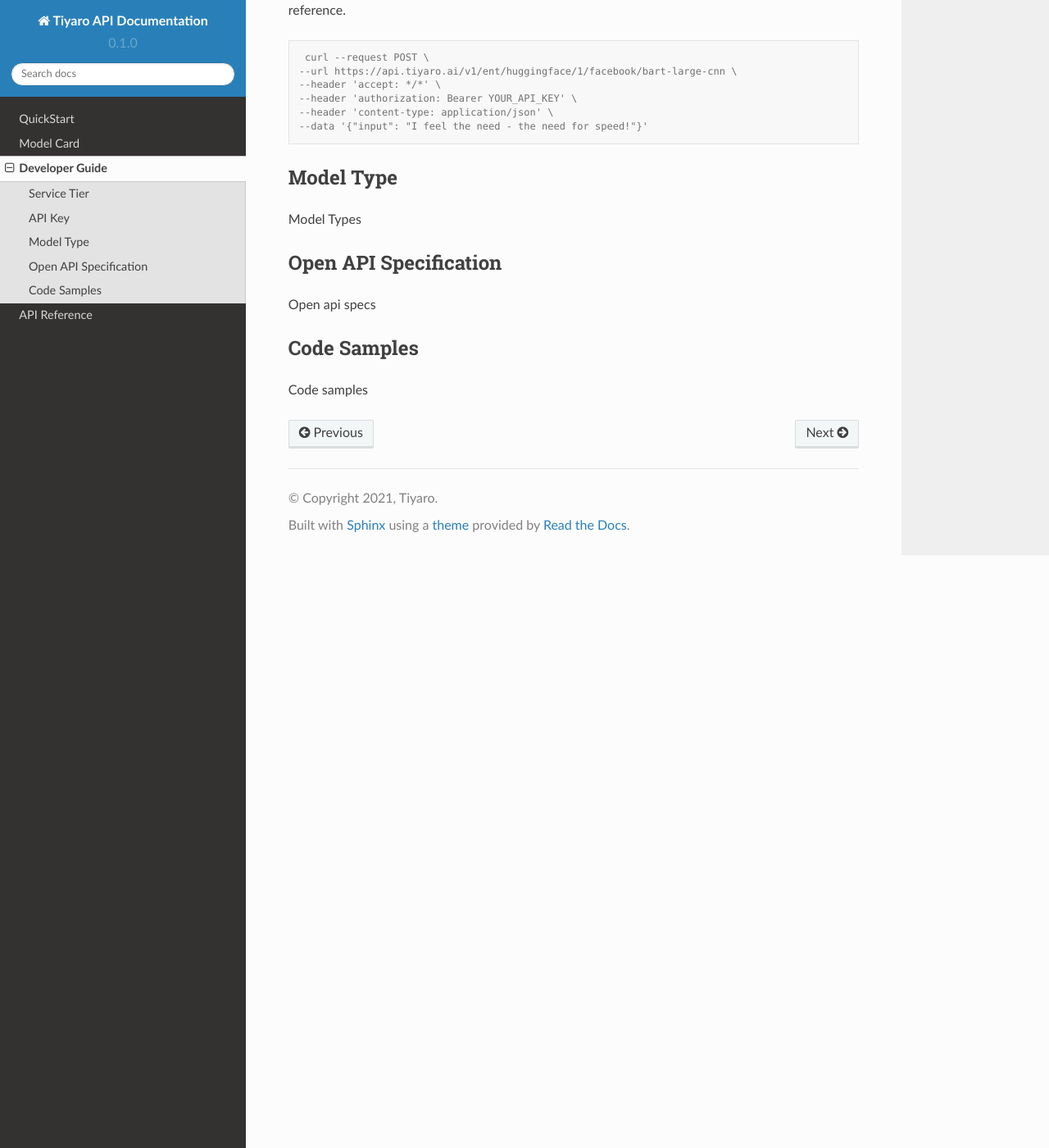
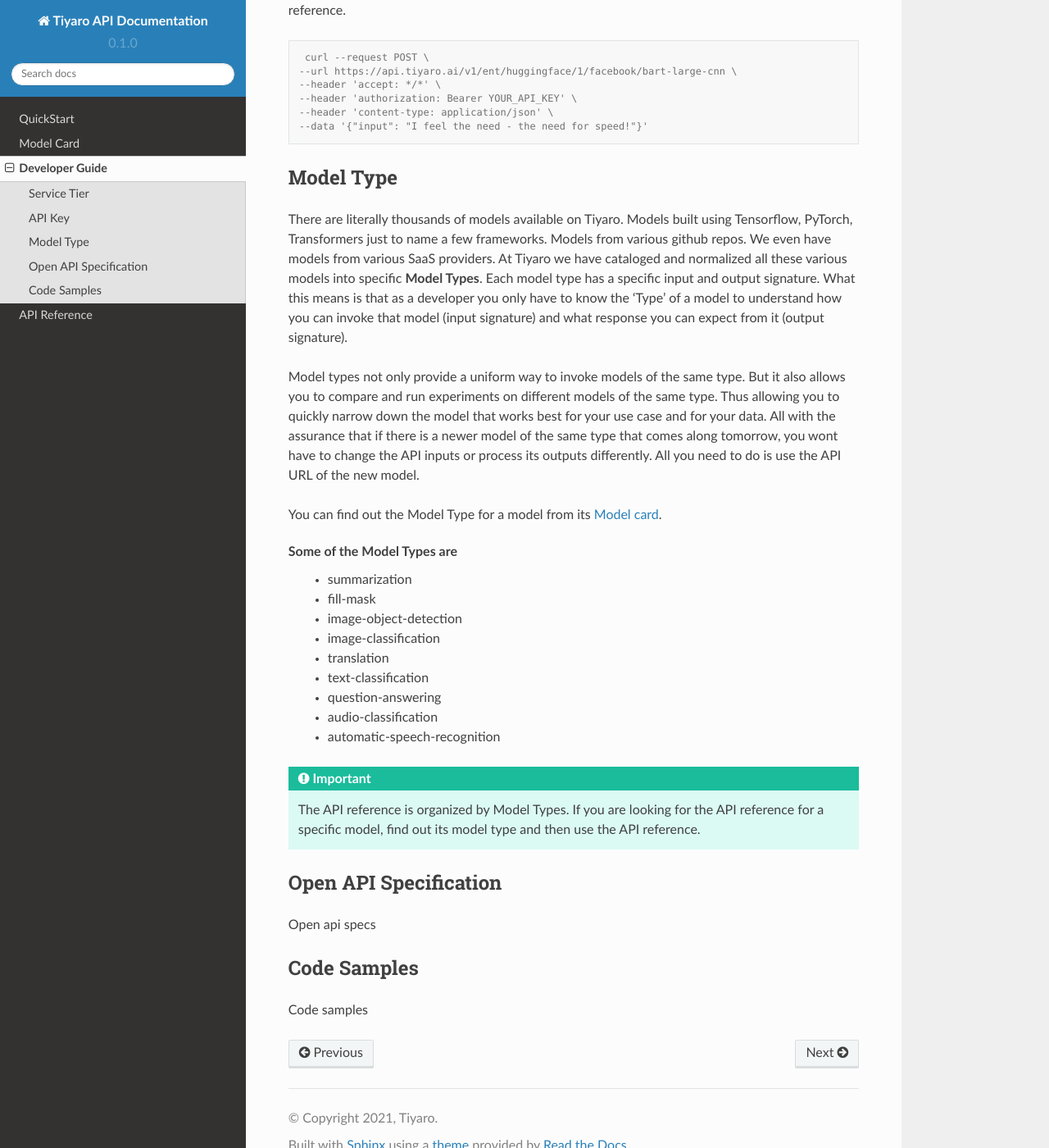
Before and after one commit to mahpat16/rtd-api-doc, a Sphinx documentation site: the page built from docs/source/developer.rst, in a window 1280 px wide and 1400 px high, scrolled down 930 px. Shown: the whole window at 82% size. Built offline with Sphinx 7.4.7 and the Read the Docs theme 2.0.0, drawn with Linux system fonts in a browser that asks for light colours.

Commit message:
Model Type documentation and cross links to Model Card.

```diff
--- a/docs/source/developer.rst
+++ b/docs/source/developer.rst
@@ -46,8 +46,32 @@ The following example shows how you can pass in the API key in `cURL <https://cu
 
 Model Type
 ----------
-Model Types
+There are literally thousands of models available on Tiyaro. Models built using Tensorflow, PyTorch,
+Transformers just to name a few frameworks. Models from various github repos. We even have models from various SaaS providers. At Tiyaro
+we have cataloged and normalized all these various models into specific **Model Types**. Each model type has
+a specific input and output signature. What this means is that as a developer you only have to know the 'Type' of a
+model to understand how you can invoke that model (input signature) and what response you can expect from it (output signature).
 
+Model types not only provide a uniform way to invoke models of the same type. But it also allows you to
+compare and run experiments on different models of the same type. Thus allowing you to quickly narrow down the
+model that works best for your use case and for your data. All with the assurance that if there is a newer model
+of the same type that comes along tomorrow, you wont have to change the API inputs or process its outputs differently.
+All you need to do is use the API URL of the new model.
+
+You can find out the Model Type for a model from its :ref:`Model card <modeltypeoncard>`.
+
+Some of the Model Types are
+   * summarization
+   * fill-mask
+   * image-object-detection
+   * image-classification
+   * translation
+   * text-classification
+   * question-answering
+   * audio-classification
+   * automatic-speech-recognition
+
+.. important:: The API reference is organized by Model Types. If you are looking for the API reference for a specific model, find out its model type and then use the API reference.
 
 .. _openapispec:
 
--- a/docs/source/samplemodel.rst
+++ b/docs/source/samplemodel.rst
@@ -12,7 +12,10 @@ Here is a screenshot of the model card for model facebook/bart-large-cnn
 Every model available on Tiyaro is readily accessible as an API endpoint. The model card includes the
 
 * API endpoint URL
-* Model Type of the model
+* :ref:`modeltype` of the model
+
+
+.. _modeltypeoncard:
 
 For the facebook/bart-large-cnn model the API endpoint URL and the model type can be found on the model card as shown below.
 
```
